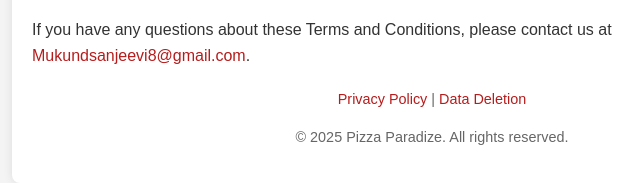
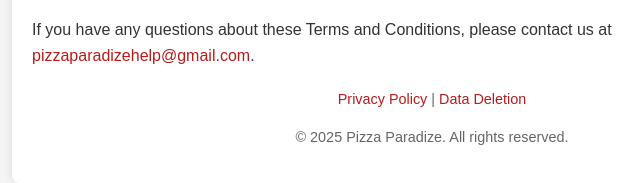
Before and after one commit to ramtechno90/Menu-app-UI, a plain HTML site: page privacy/terms.html in a window 1280 px wide. Shown: the part 1927-2110 px from the top of the page, 208-848 px from the left. Drawn offline with Linux system fonts and the light colour scheme.

Commit message:
Update contact email in terms and conditions

```diff
--- a/privacy/terms.html
+++ b/privacy/terms.html
@@ -58,7 +58,7 @@
 
         <div class="section">
             <h2>7. Contact Us</h2>
-            <p>If you have any questions about these Terms and Conditions, please contact us at <a href="mailto:Mukundsanjeevi8@gmail.com">Mukundsanjeevi8@gmail.com</a>.</p>
+            <p>If you have any questions about these Terms and Conditions, please contact us at <a href="mailto:pizzaparadizehelp@gmail.com">pizzaparadizehelp@gmail.com</a>.</p>
         </div>
 
         <div class="footer">
```
